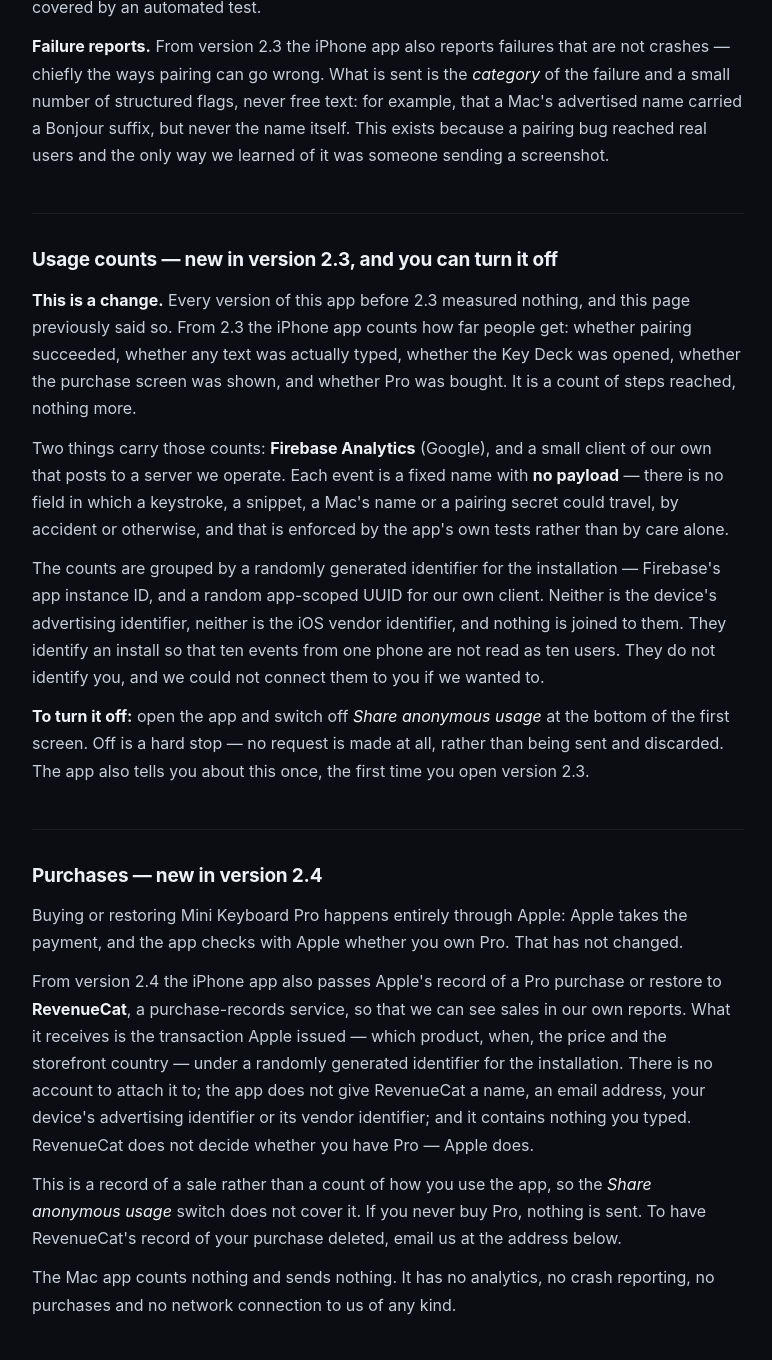
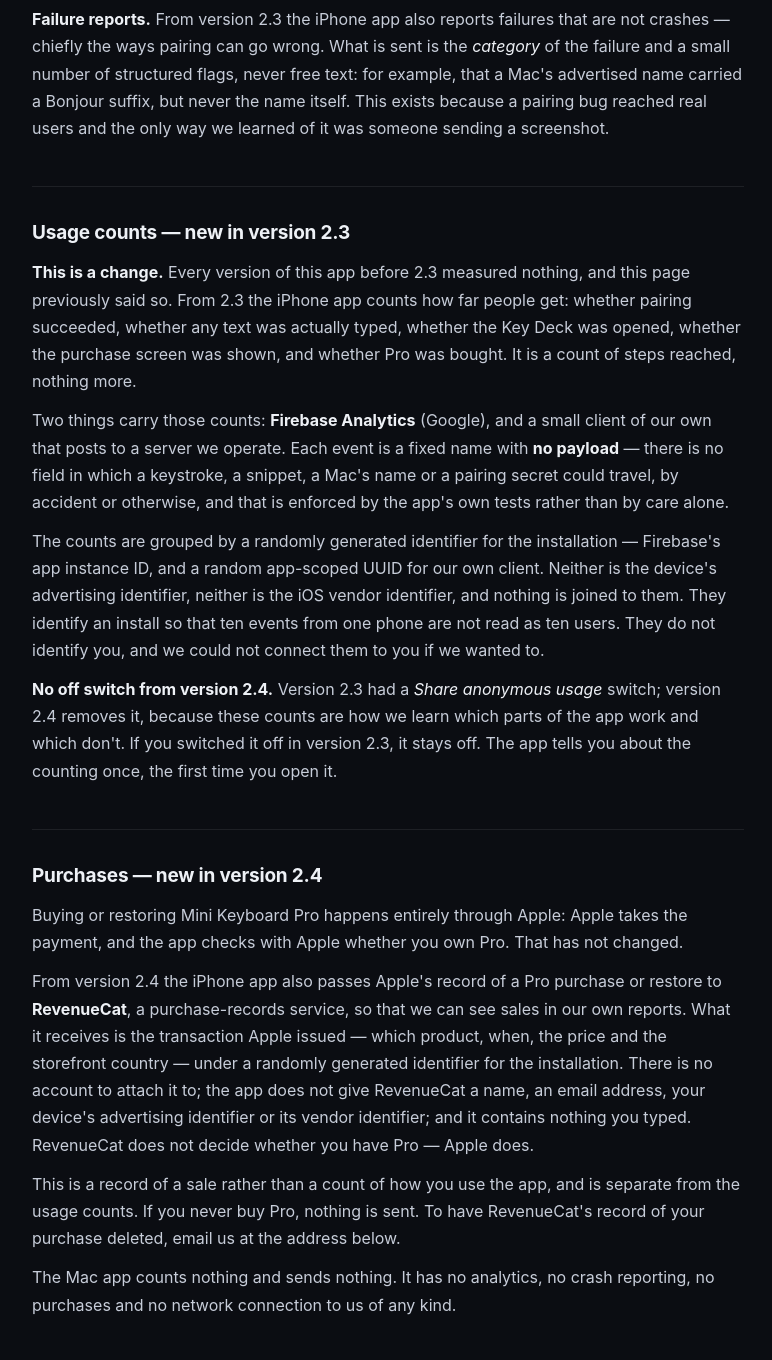
Before and after one commit to MoathOthman/ExploringIdeas-legal, a plain HTML site: page minikeyboard/privacy.html in a window 1280 px wide. Shown: the part 1058-2418 px from the top of the page, without its empty margins (252-1024 px from the left). Drawn offline with Linux system fonts and the light colour scheme; files whose address does not match are found by name.

Commit message:
minikeyboard: 2.4 removes the usage switch; a 2.3 opt-out stays off

```diff
--- a/minikeyboard/privacy.html
+++ b/minikeyboard/privacy.html
@@ -100,7 +100,7 @@
 <p class="muted">Mini Keyboard · Last updated 23 November 2026</p>
 
 <div class="card">
-  <strong>The short version.</strong> What you type goes from your iPhone to your own Mac over your own Wi-Fi network, and nowhere else. There is no account, no cloud, and no server that sees your keystrokes. Three other things leave the iPhone: an anonymous report when the app crashes or a step fails; an anonymous count of which steps you reached (new in version 2.3), which you can switch off inside the app; and — new in version 2.4, only if you buy Pro — Apple's record of that purchase. None of them ever contains anything you typed.
+  <strong>The short version.</strong> What you type goes from your iPhone to your own Mac over your own Wi-Fi network, and nowhere else. There is no account, no cloud, and no server that sees your keystrokes. Three other things leave the iPhone: an anonymous report when the app crashes or a step fails; an anonymous count of which steps you reached (new in version 2.3); and — new in version 2.4, only if you buy Pro — Apple's record of that purchase. None of them ever contains anything you typed.
 </div>
 
 <h2>What you type</h2>
@@ -111,15 +111,15 @@
 <p>These reports are <strong>not linked to your identity</strong> and are <strong>not used for tracking or advertising</strong>. They contain no keystrokes, no text you typed, no names of your devices or Macs, and no pairing secrets — the app is written to exclude those deliberately, and that exclusion is covered by an automated test.</p>
 <p><strong>Failure reports.</strong> From version 2.3 the iPhone app also reports failures that are not crashes — chiefly the ways pairing can go wrong. What is sent is the <em>category</em> of the failure and a small number of structured flags, never free text: for example, that a Mac's advertised name carried a Bonjour suffix, but never the name itself. This exists because a pairing bug reached real users and the only way we learned of it was someone sending a screenshot.</p>
 
-<h2>Usage counts — new in version 2.3, and you can turn it off</h2>
+<h2>Usage counts — new in version 2.3</h2>
 <p><strong>This is a change.</strong> Every version of this app before 2.3 measured nothing, and this page previously said so. From 2.3 the iPhone app counts how far people get: whether pairing succeeded, whether any text was actually typed, whether the Key Deck was opened, whether the purchase screen was shown, and whether Pro was bought. It is a count of steps reached, nothing more.</p>
 <p>Two things carry those counts: <strong>Firebase Analytics</strong> (Google), and a small client of our own that posts to a server we operate. Each event is a fixed name with <strong>no payload</strong> — there is no field in which a keystroke, a snippet, a Mac's name or a pairing secret could travel, by accident or otherwise, and that is enforced by the app's own tests rather than by care alone.</p>
 <p>The counts are grouped by a randomly generated identifier for the installation — Firebase's app instance ID, and a random app-scoped UUID for our own client. Neither is the device's advertising identifier, neither is the iOS vendor identifier, and nothing is joined to them. They identify an install so that ten events from one phone are not read as ten users. They do not identify you, and we could not connect them to you if we wanted to.</p>
-<p><strong>To turn it off:</strong> open the app and switch off <em>Share anonymous usage</em> at the bottom of the first screen. Off is a hard stop — no request is made at all, rather than being sent and discarded. The app also tells you about this once, the first time you open version 2.3.</p>
+<p><strong>No off switch from version 2.4.</strong> Version 2.3 had a <em>Share anonymous usage</em> switch; version 2.4 removes it, because these counts are how we learn which parts of the app work and which don't. If you switched it off in version 2.3, it stays off. The app tells you about the counting once, the first time you open it.</p>
 <h2>Purchases — new in version 2.4</h2>
 <p>Buying or restoring Mini Keyboard Pro happens entirely through Apple: Apple takes the payment, and the app checks with Apple whether you own Pro. That has not changed.</p>
 <p>From version 2.4 the iPhone app also passes Apple's record of a Pro purchase or restore to <strong>RevenueCat</strong>, a purchase-records service, so that we can see sales in our own reports. What it receives is the transaction Apple issued — which product, when, the price and the storefront country — under a randomly generated identifier for the installation. There is no account to attach it to; the app does not give RevenueCat a name, an email address, your device's advertising identifier or its vendor identifier; and it contains nothing you typed. RevenueCat does not decide whether you have Pro — Apple does.</p>
-<p>This is a record of a sale rather than a count of how you use the app, so the <em>Share anonymous usage</em> switch does not cover it. If you never buy Pro, nothing is sent. To have RevenueCat's record of your purchase deleted, email us at the address below.</p>
+<p>This is a record of a sale rather than a count of how you use the app, and is separate from the usage counts. If you never buy Pro, nothing is sent. To have RevenueCat's record of your purchase deleted, email us at the address below.</p>
 <p>The Mac app counts nothing and sends nothing. It has no analytics, no crash reporting, no purchases and no network connection to us of any kind.</p>
 
 <h2>What we do not collect</h2>
@@ -146,7 +146,7 @@
 
 <h2>Changes</h2>
 <p>If this policy changes in a way that affects what is collected, the updated policy will be published here with a new date, and the change will be described in the app's release notes.</p>
-<p><strong>23 November 2026.</strong> Version 2.4 began passing Apple's record of a Pro purchase or restore to RevenueCat, described under Purchases above. Nothing changed for people who do not buy Pro.</p>
+<p><strong>23 November 2026.</strong> Version 2.4 began passing Apple's record of a Pro purchase or restore to RevenueCat, described under Purchases above. For people who do not buy Pro, the only change is that the in-app switch for usage counts is removed; anyone who had already switched it off stays off.</p>
 <p><strong>25 September 2026.</strong> Version 2.3 began counting usage and reporting non-crash failures, both described above. Earlier versions of this page stated that usage was not measured, which was true of every version before 2.3 and is no longer true. The app announces the change on first launch and offers a switch to decline it.</p>
 
 <h2>Contact</h2>
```
